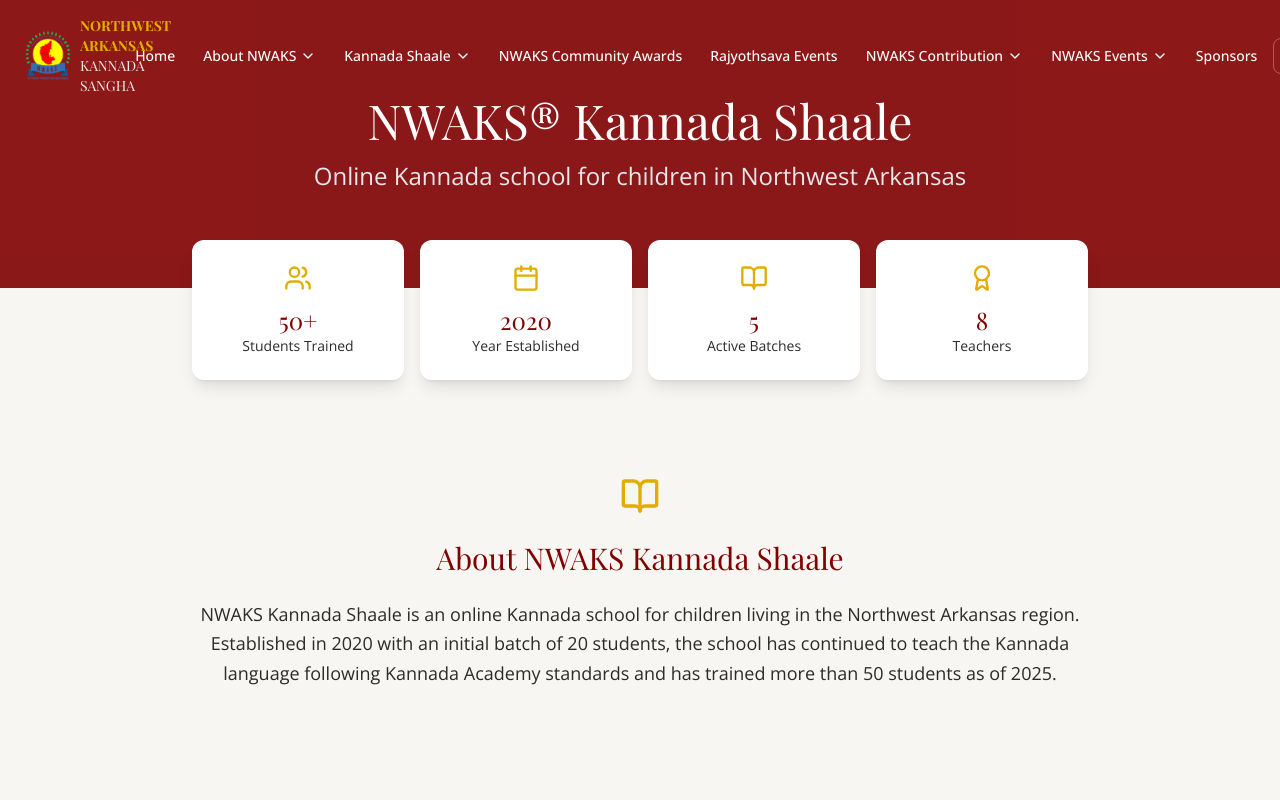
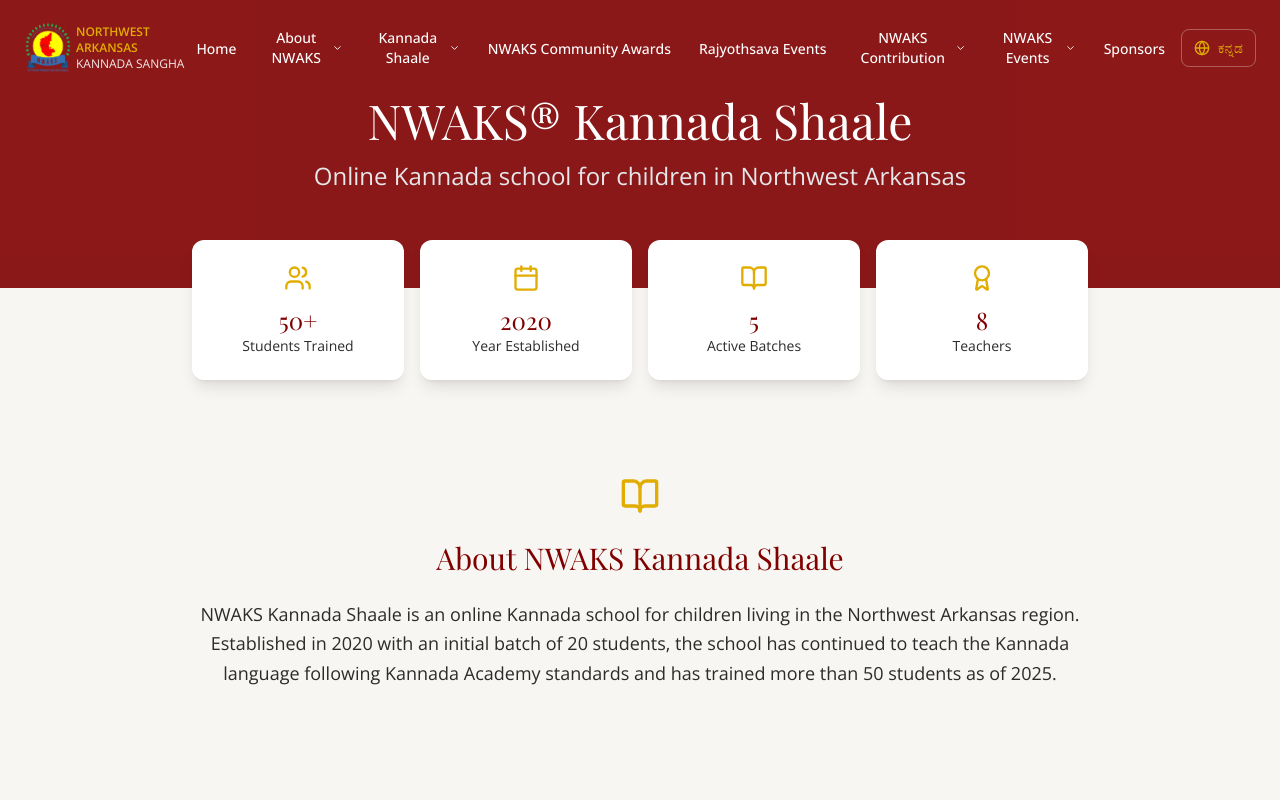
Before and after one commit to nudiminds/nwaks-frontend, a React (Vite) app: page /kannada-shaale/about in a window 1280 px wide. Shown: the top 800 px of the page. Built offline with nearby package versions, Linux system fonts and the light colour scheme.

Commit message:
Improved Navbar alignment

```diff
--- a/src/components/Navbar.jsx
+++ b/src/components/Navbar.jsx
@@ -4,29 +4,18 @@
 import { useLanguage } from "../context/LanguageContext"
 
 export default function Navbar() {
-  const [isOpen, setIsOpen] = useState(false)
+
+  const [mobileOpen, setMobileOpen] = useState(false)
   const [scrolled, setScrolled] = useState(false)
-  const [activeDropdown, setActiveDropdown] = useState(null)
+  const [dropdown, setDropdown] = useState(null)
   const [mobileDropdowns, setMobileDropdowns] = useState({})
+
   const { language, toggleLanguage, t } = useLanguage()
 
   useEffect(() => {
-    const handleScroll = () => {
-      setScrolled(window.scrollY > 50)
-    }
+    const handleScroll = () => setScrolled(window.scrollY > 50)
     window.addEventListener("scroll", handleScroll)
     return () => window.removeEventListener("scroll", handleScroll)
-  }, [])
-
-  // Close mobile menu on resize if screen becomes larger
-  useEffect(() => {
-    const handleResize = () => {
-      if (window.innerWidth >= 1024) {
-        setIsOpen(false)
-      }
-    }
-    window.addEventListener("resize", handleResize)
-    return () => window.removeEventListener("resize", handleResize)
   }, [])
 
   const toggleMobileDropdown = (index) => {
@@ -36,13 +25,11 @@
     }))
   }
 
-
   const navLinks = [
     { name: t.navbar.home, href: "/" },
 
     {
       name: t.navbar.about.title,
-    href: "#",
       dropdown: [
         { name: t.navbar.about.about, href: "/about" },
         { name: t.navbar.about.directors, href: "/board-of-directors" },
@@ -56,7 +43,6 @@
 
     {
       name: t.navbar.shaale.title,
-    href: "#",
       dropdown: [
         { name: t.navbar.shaale.history, href: "/kannada-shaale/about" },
         { name: t.navbar.shaale.teachers, href: "/kannada-shaale/team" },
@@ -69,7 +55,6 @@
 
     {
       name: t.navbar.contribution.title,
-    href: "#",
       dropdown: [
         { name: t.navbar.contribution.support, href: "/community-support" },
         { name: t.navbar.contribution.initiatives, href: "/community-initiatives" },
@@ -78,7 +63,6 @@
 
     {
       name: t.navbar.events.title,
-    href: "#",
       dropdown: [
         { name: t.navbar.events.upcoming, href: "/upcoming-events" },
         { name: t.navbar.events.past, href: "/past-events" }
@@ -88,214 +72,203 @@
     { name: t.navbar.sponsors, href: "/sponsors" },
   ]
 
+
   return (
-    <>
-      {/* Navbar */}
-      <nav className={`fixed top-0 left-0 right-0 z-50 transition-all duration-300 w-full ${
-        scrolled
-          ? "bg-secondary/95 backdrop-blur-md py-2 shadow-lg"
-          : "bg-transparent py-4"
-      }`}>
-        <div className="container mx-auto px-6 w-full">
-          <div className="flex items-center justify-between min-h-[64px]">
-            {/* Logo with text like reference image - smaller text */}
-            <a href="/" className="flex items-center gap-2 group">
-              <img src={Logo} alt="NWAKS Logo" className="h-auto w-10 md:w-12 transition-transform group-hover:scale-105" />
-              <div className="flex flex-col justify-center leading-tight">
-                <span className={`font-heading text-xs md:text-sm font-bold leading-[1.1] ${
-                  scrolled ? "text-primary" : "text-secondary"
-                }`}>
+    <nav
+      className={`fixed top-0 left-0 right-0 z-50 transition-all duration-300
+      ${scrolled ? "bg-secondary/95 backdrop-blur-md shadow-md py-2" : "py-4"}`}
+    >
+
+      <div className="w-full px-6">
+
+        <div className="flex items-center justify-between w-full min-h-[64px]">
+
+          {/* LOGO */}
+          <a href="/" className="flex items-center gap-1 shrink-0">
+            <img src={Logo} className="w-10 md:w-12" />
+
+            <div className="leading-tight">
+              <p className={`text-xs font-bold ${scrolled ? "text-primary" : "text-secondary"}`}>
                 NORTHWEST
-                </span>
-                <span className={`font-heading text-xs md:text-sm font-bold leading-tight transition-colors ${
-                  scrolled ? "text-primary" : "text-secondary"
-                }`}>
+              </p>
+
+              <p className={`text-xs font-bold ${scrolled ? "text-primary" : "text-secondary"}`}>
                 ARKANSAS
-                </span>
-                <span className={`font-heading text-xs md:text-sm font-medium leading-tight transition-colors ${
-                  scrolled ? "text-white" : "text-white/90"
-                }`}>
+              </p>
+
+              <p className="text-xs text-white/90">
                 KANNADA SANGHA
-                </span>
+              </p>
             </div>
           </a>
 
-            {/* Desktop Menu */}
-            <div className="hidden lg:flex items-center space-x-1">
-              {navLinks.map((link, index) => (
+
+          {/* DESKTOP MENU */}
+          <div className="hidden lg:flex items-center gap-1 xl:gap-1">
+
+            {navLinks.map((link, i) => (
+
               <div
-                  key={index}
-                  className="relative group"
-                  onMouseEnter={() => setActiveDropdown(index)}
-                  onMouseLeave={() => setActiveDropdown(null)}
+                key={i}
+                className="relative"
+                onMouseEnter={() => setDropdown(i)}
+                onMouseLeave={() => setDropdown(null)}
               >
-                  {link.dropdown ? (
+
+                {!link.dropdown && (
+                  <a
+                    href={link.href}
+                    className={`px-3 py-2 rounded-lg text-sm font-medium whitespace-nowrap
+                    ${scrolled
+                        ? "text-primary hover:bg-primary/10"
+                        : "text-white hover:bg-white/10"}`}
+                  >
+                    {link.name}
+                  </a>
+                )}
+
+                {link.dropdown && (
                   <>
                     <button
-                        className={`px-3 h-[36px] flex items-center rounded-lg font-medium text-sm transition-colors flex items-center gap-1 whitespace-nowrap ${
-                          scrolled
+                      className={`flex items-center gap-1 px-3 py-2 rounded-lg text-sm font-medium
+                      ${scrolled
                           ? "text-primary hover:bg-primary/10"
-                            : "text-white hover:bg-white/10"
-                        }`}
+                          : "text-white hover:bg-white/10"}`}
                     >
                       {link.name}
-                        <ChevronDown className={`w-4 h-4 transition-transform duration-300 ${
-                          activeDropdown === index ? "rotate-180" : ""
-                        }`} />
+                      <ChevronDown size={16} />
                     </button>
 
-                      {/* Dropdown Menu */}
-                      <div className={`absolute top-full left-0 mt-2 w-64 bg-white rounded-lg shadow-xl overflow-hidden transition-all duration-300 transform ${
-                        activeDropdown === index
+                    <div
+                      className={`absolute top-full left-0 mt-2 w-64 bg-white rounded-lg shadow-xl
+                      transition-all duration-200
+                      ${dropdown === i
                           ? "opacity-100 visible translate-y-0"
-                          : "opacity-0 invisible -translate-y-2"
-                      }`}>
-                        {link.dropdown.map((item, itemIndex) => (
+                          : "opacity-0 invisible -translate-y-2"}`}
+                    >
+                      {link.dropdown.map((item, j) => (
                         <a
-                            key={itemIndex}
+                          key={j}
                           href={item.href}
-                            className="block px-4 py-3 text-primary hover:bg-secondary/10 transition-colors border-b border-gray-100 last:border-0"
+                          className="block px-4 py-3 text-primary hover:bg-secondary/10"
                         >
                           {item.name}
                         </a>
                       ))}
                     </div>
                   </>
-                  ) : (
+                )}
+
+              </div>
+            ))}
+
+            {/* LANGUAGE BUTTON */}
+            <button
+              onClick={toggleLanguage}
+              className={`flex items-center gap-2 px-3 py-2 rounded-lg border text-sm
+              ${scrolled
+                  ? "text-primary border-primary/30 hover:bg-primary/10"
+                  : "text-secondary border-white/30 hover:bg-white/10"}`}
+            >
+              <Globe size={16} />
+              {language === "EN" ? "ಕನ್ನಡ" : "English"}
+            </button>
+
+          </div>
+
+
+          {/* MOBILE RIGHT SIDE */}
+          <div className="flex items-center gap-3 lg:hidden">
+
+            {/* LANGUAGE BUTTON */}
+            <button
+              onClick={toggleLanguage}
+              className={`flex items-center gap-1 px-2 py-1 rounded-md border text-xs
+              ${scrolled
+                  ? "text-primary border-primary/30"
+                  : "text-secondary border-white/30"}`}
+            >
+              <Globe size={16} />
+              {language === "EN" ? "KN" : "EN"}
+            </button>
+
+            {/* HAMBURGER */}
+            <button
+              onClick={() => setMobileOpen(!mobileOpen)}
+              className="text-white"
+            >
+              {mobileOpen ? <X size={26} /> : <Menu size={26} />}
+            </button>
+
+          </div>
+
+        </div>
+      </div>
+
+
+      {/* MOBILE MENU */}
+      <div className={`lg:hidden transition-all duration-300 overflow-hidden
+        ${mobileOpen ? "max-h-[80vh] mt-4 px-6" : "max-h-0"}`}>
+
+        <div className="bg-secondary/95 backdrop-blur-md rounded-xl p-4">
+
+          {navLinks.map((link, i) => (
+
+            <div key={i} className="mb-2">
+
+              {!link.dropdown && (
                 <a
                   href={link.href}
-                      className={`px-3 h-[36px] flex items-center rounded-lg font-medium text-sm transition-colors inline-block whitespace-nowrap ${
-                        scrolled
-                          ? "text-primary hover:bg-primary/10"
-                          : "text-white hover:bg-white/10"
-                      }`}
+                  className="block py-2 text-white"
+                  onClick={() => setMobileOpen(false)}
                 >
                   {link.name}
                 </a>
               )}
-                </div>
-              ))}
 
-              {/* Language Toggle Button - Toggles between EN and KN */}
+              {link.dropdown && (
+                <>
                   <button
-                onClick={toggleLanguage}
-                className={`flex items-center gap-2 px-3 h-[36px] flex items-center rounded-lg font-medium text-sm transition-colors border ml-2 ${
-                  scrolled
-                    ? "text-primary border-primary/30 hover:bg-primary/10"
-                    : "text-secondary border-white/30 hover:bg-white/10"
-                }`}
+                    onClick={() => toggleMobileDropdown(i)}
+                    className="flex items-center justify-between w-full py-2 text-white font-medium"
                   >
-                <Globe size={16} />
-                <span>
-                  {language === "EN" ? "ಕನ್ನಡ" : "English"}
-                </span>
-              </button>
-            </div>
+                    {link.name}
 
-            {/* Mobile Menu Button and Language Toggle */}
-            <div className="flex items-center gap-2 lg:hidden">
-              {/* Mobile Language Toggle Button - Always visible */}
-              <button
-                onClick={toggleLanguage}
-                className={`p-2 rounded-lg transition-colors flex items-center gap-1 border ${
-                  scrolled
-                    ? "text-primary border-primary/30 hover:bg-primary/10"
-                    : "text-secondary border-secondary/30 hover:bg-white/10"
-                }`}
-                aria-label="Toggle language"
-              >
-                <Globe size={18} />
-                <span className="text-xs font-medium">{language === "EN" ? "KN" : "EN"}</span>
+                    <ChevronDown
+                      size={18}
+                      className={`transition-transform duration-300
+                      ${mobileDropdowns[i] ? "rotate-180" : ""}`}
+                    />
                   </button>
 
-              {/* Mobile Menu Button */}
-              <button
-                onClick={() => setIsOpen(!isOpen)}
-                className={`rounded-lg transition-colors focus:outline-none ${
-                  scrolled
-                    ? "text-primary hover:bg-primary/10"
-                    : "text-secondary hover:bg-white/10"
-                }`}
-                aria-label="Toggle menu"
-              >
-                {isOpen ? <X size={24} /> : <Menu size={24} />}
-              </button>
-            </div>
-          </div>
+                  <div className={`overflow-hidden transition-all duration-300
+                    ${mobileDropdowns[i] ? "max-h-96" : "max-h-0"}`}>
 
-          {/* Mobile Menu */}
-          <div className={`lg:hidden transition-all duration-300 overflow-hidden ${
-            isOpen ? "max-h-[80vh] mt-3" : "max-h-0"
-          }`}>
-            <div className={`rounded-xl p-3 overflow-y-auto max-h-[70vh] ${
-              scrolled ? "bg-white shadow-xl" : "bg-secondary/95 backdrop-blur-md"
-            }`}>
-              <div className="space-y-1">
-                {navLinks.map((link, index) => (
-                  <div key={index}>
-                    {link.dropdown ? (
-                      <>
-                        <button
-                          onClick={() => toggleMobileDropdown(index)}
-                          className={`w-full flex items-center justify-between px-4 py-3 rounded-lg transition-colors ${
-                            scrolled
-                              ? "text-primary hover:bg-primary/10"
-                              : "text-white hover:bg-white/10"
-                          }`}
-                        >
-                          <span className="font-medium">
-                            {link.mobileName || link.name}
-                          </span>
-                          <ChevronDown className={`w-4 h-4 transition-transform duration-300 ${
-                            mobileDropdowns[index] ? "rotate-180" : ""
-                          }`} />
-                        </button>
+                    <div className="ml-4 border-l border-white/20 pl-3 space-y-1">
 
-                        {/* Mobile Dropdown */}
-                        <div className={`overflow-hidden transition-all duration-300 ${
-                          mobileDropdowns[index] ? "max-h-96" : "max-h-0"
-                        }`}>
-                          <div className="ml-4 pl-2 border-l-2 border-secondary/30 mt-1 mb-2">
-                            {link.dropdown.map((item, itemIndex) => (
+                      {link.dropdown.map((item, j) => (
                         <a
-                                key={itemIndex}
+                          key={j}
                           href={item.href}
-                                className={`block px-4 py-2.5 text-sm rounded-lg transition-colors ${
-                                  scrolled
-                                    ? "text-primary/70 hover:bg-primary/10 hover:text-primary"
-                                    : "text-white/70 hover:bg-white/10 hover:text-white"
-                                }`}
-                                onClick={() => setIsOpen(false)}
+                          className="block py-1 text-white/70"
+                          onClick={() => setMobileOpen(false)}
                         >
                           {item.name}
                         </a>
                       ))}
+
                     </div>
                   </div>
                 </>
-                    ) : (
-                      <a
-                        href={link.href}
-                        className={`block px-4 py-3 rounded-lg transition-colors ${
-                          scrolled
-                            ? "text-primary hover:bg-primary/10"
-                            : "text-white hover:bg-white/10"
-                        }`}
-                        onClick={() => setIsOpen(false)}
-                      >
-                        {link.mobileName || link.name}
-                      </a>
               )}
+
             </div>
           ))}
+
         </div>
+
       </div>
-          </div>
-        </div>
+
     </nav>
-
-      {/* Spacer for mobile when menu is open */}
-      {isOpen && <div className="h-[500px] lg:hidden" />}
-    </>
   )
 }
```
Lines whose indentation alone changed are shown as unchanged.
